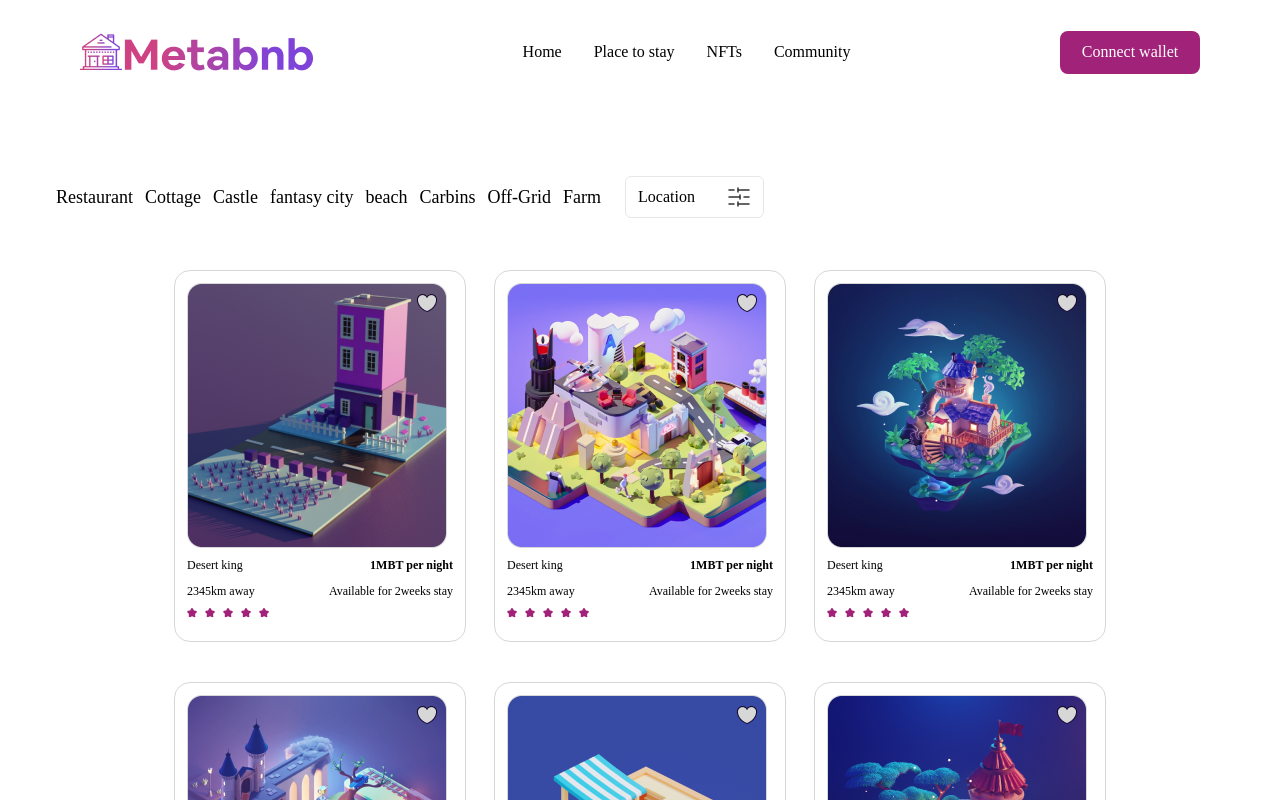
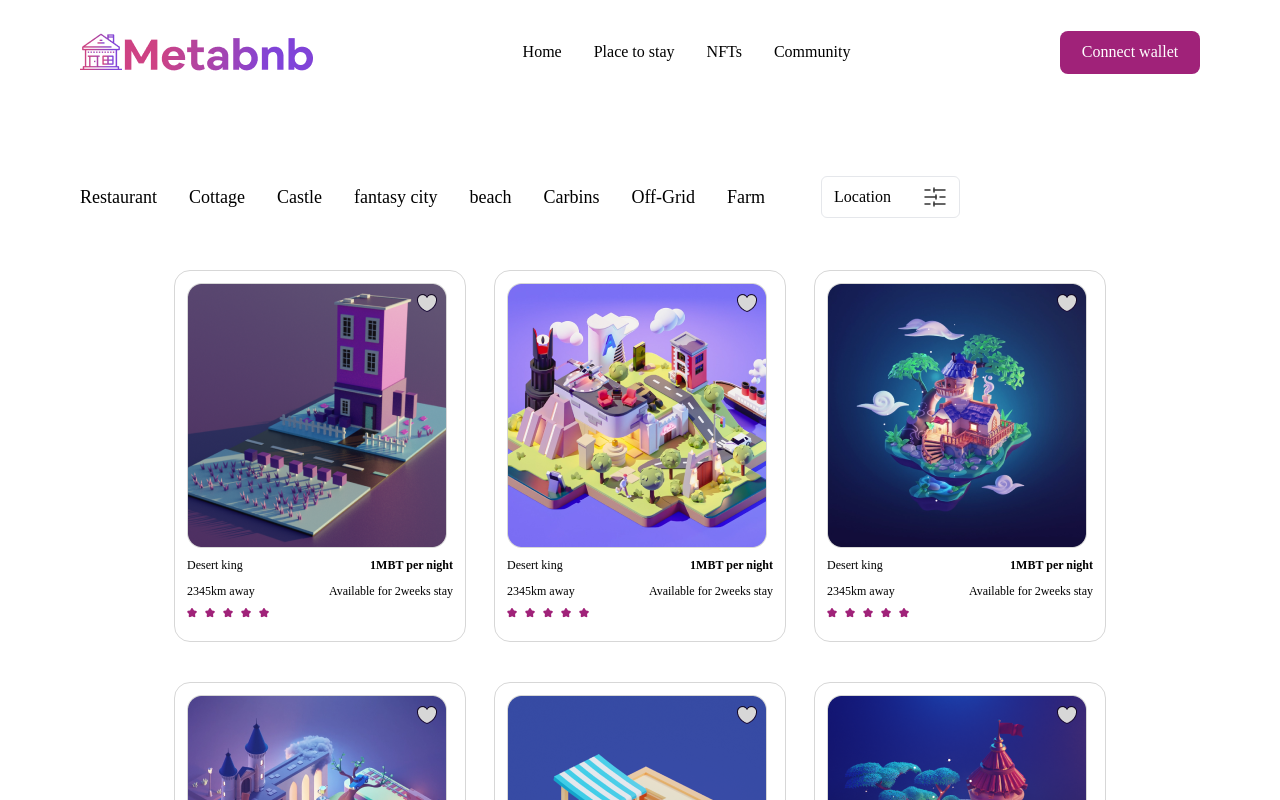
Before and after one commit to bunde-uji/hng-task3, a React (Create React App) app: page /place-to-stay in a window 1280 px wide. Shown: the top 800 px of the page. Built offline with nearby package versions, Linux system fonts and the light colour scheme; the HTML template or start-up script is replaced by a standard one; a web font is replaced by a local one.

Commit message:
refactoring

```diff
--- a/src/pages/Places.jsx
+++ b/src/pages/Places.jsx
@@ -22,15 +22,15 @@ import Card from '../components/Card';
 function Places() {
     return (
         <div className="p-5 md:py-10 md:px-12 font-['Red_Rose']">
-            <div className='flex items-center flex-wrap w-[92%] my-8 mx-2'>
-                <span className="text-base md:text-lg mr-3">Restaurant</span>
-                <span className="text-base md:text-lg mr-3">Cottage</span>
-                <span className="text-base md:text-lg mr-3">Castle</span>
-                <span className="text-base md:text-lg mr-3">fantasy city</span>
-                <span className="text-base md:text-lg mr-3">beach</span>
-                <span className="text-base md:text-lg mr-3">Carbins</span>
-                <span className="text-base md:text-lg mr-3">Off-Grid</span>
-                <span className="text-base md:text-lg mr-6">Farm</span>
+            <div className='flex items-center flex-wrap w-[92%] my-8 mx-2 md:mx-8'>
+                <span className="text-base md:text-lg mr-8">Restaurant</span>
+                <span className="text-base md:text-lg mr-8">Cottage</span>
+                <span className="text-base md:text-lg mr-8">Castle</span>
+                <span className="text-base md:text-lg mr-8">fantasy city</span>
+                <span className="text-base md:text-lg mr-8">beach</span>
+                <span className="text-base md:text-lg mr-8">Carbins</span>
+                <span className="text-base md:text-lg mr-8">Off-Grid</span>
+                <span className="text-base md:text-lg mr-14">Farm</span>
 
                 <div className='flex border rounded-md px-3 py-2 cursor-pointer'>
                     <span className='mr-8'>Location</span>
```
